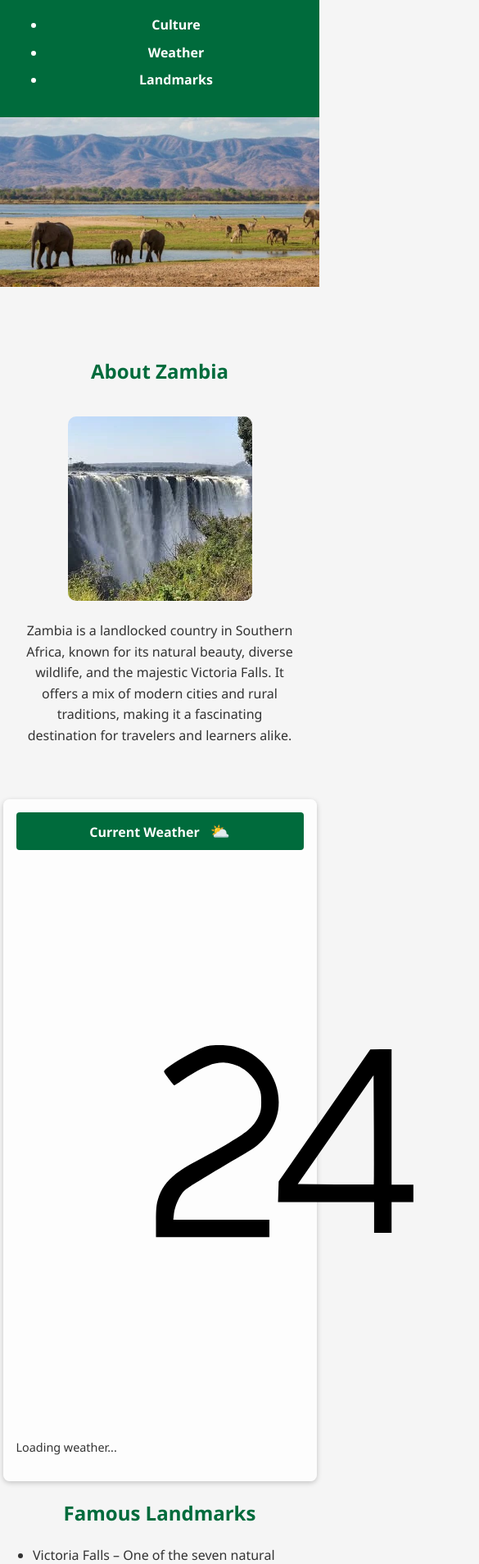
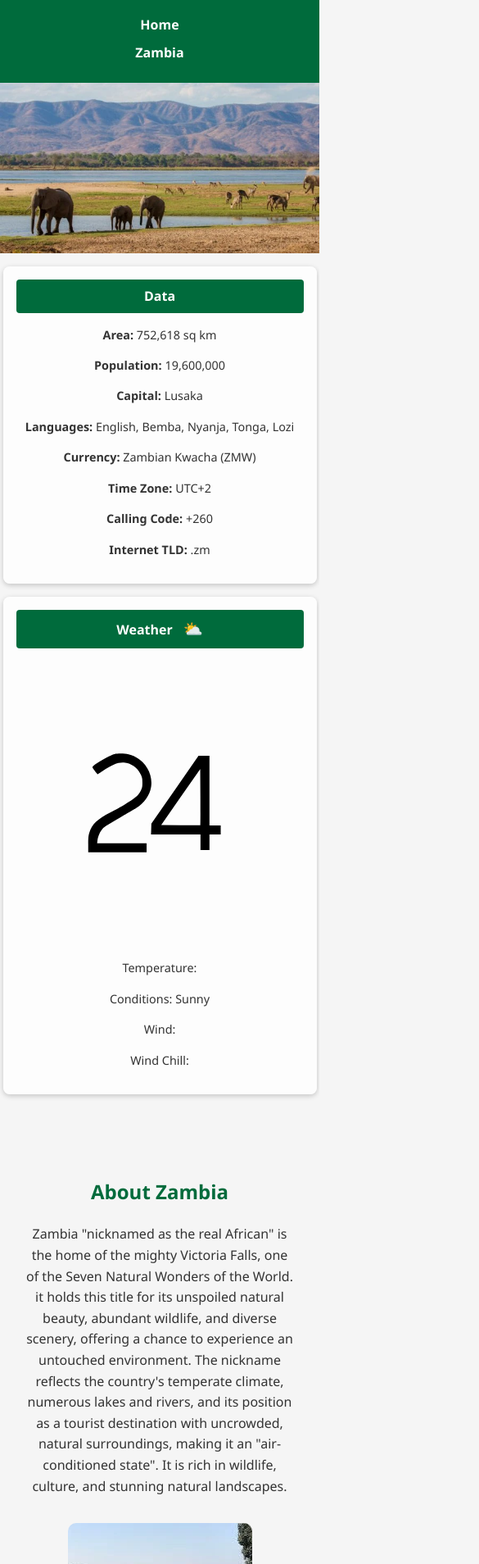
Before and after one commit to muyolim/wdd131, a plain HTML site: page place.html in a window 390 px wide. Shown: the part 92-2000 px from the top of the page at 82% size, 585 px wide, since content can reach past the window. Drawn offline with Linux system fonts and the light colour scheme; a script that the page names is missing.

Commit message:
Final commit for Zambia country page with responsive design and windchill logic

```diff
--- a/place.html
+++ b/place.html
@@ -1,14 +1,20 @@
 <!DOCTYPE html>
-<html lang="en-US">
+<html lang="en">
 
 <head>
   <meta charset="UTF-8">
   <meta name="viewport" content="width=device-width,initial-scale=1.0">
-  <title>WDD 131 | Discover Zambia</title>
+  <title>Discover Zambia |WDD 131 </title>
   <meta name="description" content="Discover Zambia's culture, weather, and landmarks in this WDD 131 project page.">
   <meta name="author" content="Daniel Mukonda">
+
+  <!-- CSS -->
   <link rel="stylesheet" href="styles/place.css">
+
+  <!-- Google Fonts -->
   <link href="https://fonts.googleapis.com/css2?family=Roboto:wght@400;700&display=swap" rel="stylesheet">
+
+  <!-- JS -->
   <script src="scripts/main.js" defer></script>
 </head>
 
@@ -16,57 +22,62 @@
   <header>
     <h1>Discover Zambia</h1>
     <nav>
-      <ul>
-        <li><a href="#">Culture</a></li>
-        <li><a href="#">Weather</a></li>
-        <li><a href="#">Landmarks</a></li>
-      </ul>
+      <a href="index.html">Home</a>
+      <a href="place.html">Zambia</a>
     </nav>
   </header>
 
   <main>
-    <!-- Hero Section -->
+    <!-- Hero -->
     <section class="hero">
       <picture>
-        <source srcset="images/zambia-hero-small.webp" media="(max-width: 600px)">
-        <source srcset="images/zambia-hero-large.webp" media="(min-width: 601px)">
-        <img src="images/zambia-hero-large.webp" alt="Zambia scenic hero image">
+        <source srcset="images/zambia-hero-large.webp" media="(min-width: 1024px)">
+        <source srcset="images/zambia-hero-medium.webp" media="(min-width: 600px)">
+        <img src="images/zambia-hero-small.webp" alt="Victoria Falls in Zambia" />
       </picture>
-    </section>
 
-    <!-- About Section -->
-    <section class="about">
-      <h2>About Zambia</h2>
-      <img src="images/zambia-about.webp" alt="Zambia landscape">
-      <p>
-        Zambia is a landlocked country in Southern Africa, known for its natural beauty, diverse wildlife,
-        and the majestic Victoria Falls. It offers a mix of modern cities and rural traditions, making it
-        a fascinating destination for travelers and learners alike.
-      </p>
-    </section>
+      <!-- Data overlay -->
+      <div class="data">
+        <h2>Data</h2>
+        <p><strong>Area:</strong> 752,618 sq km</p>
+        <p><strong>Population:</strong> 19,600,000</p>
+        <p><strong>Capital:</strong> Lusaka</p>
+        <p><strong>Languages:</strong> English, Bemba, Nyanja, Tonga, Lozi</p>
+        <p><strong>Currency:</strong> Zambian Kwacha (ZMW)</p>
+        <p><strong>Time Zone:</strong> UTC+2</p>
+        <p><strong>Calling Code:</strong> +260</p>
+        <p><strong>Internet TLD:</strong> .zm</p>
+      </div>
 
-    <!-- Weather Section -->
-    <section class="weather">
-      <h2>Current Weather</h2>
-      <div class="weather-info">
-        <img src="images/weather.svg" alt="Weather icon">
-        <p id="weather-data">Loading weather...</p>
+      <!-- Weather overlay -->
+      <div class="weather">
+        <h2>Weather</h2>
+        <img src="images/weather.svg" alt="Weather icon" />
+        <p>Temperature: <span id="temperature"></span></p>
+        <p>Conditions: Sunny</p>
+        <p>Wind: <span id="windspeed"></span></p>
+        <p>Wind Chill: <span id="windchill"></span></p>
       </div>
     </section>
 
-    <!-- Landmarks Section -->
-    <section class="landmarks">
-      <h2>Famous Landmarks</h2>
-      <ul>
-        <li>Victoria Falls – One of the seven natural wonders of the world</li>
-        <li>South Luangwa National Park – Home to diverse wildlife</li>
-        <li>Lake Kariba – One of the world’s largest man-made lakes</li>
-      </ul>
+    <!-- About -->
+    <section class="about">
+      <h2>About Zambia</h2>
+      <p>
+        Zambia "nicknamed as the real African" is the home of the mighty Victoria Falls, one of the Seven Natural
+        Wonders of the World. it holds this title for its unspoiled natural beauty, abundant wildlife, and diverse
+        scenery, offering a chance to experience an untouched environment. The nickname reflects the country's temperate
+        climate,
+        numerous lakes and rivers, and its position as a tourist destination with uncrowded, natural surroundings,
+        making it an "air-conditioned state". It is rich in wildlife, culture, and stunning natural landscapes.
+      </p>
+      <img src="images/zambia-about.webp" alt="Victoria Falls landscape" />
     </section>
   </main>
 
   <footer>
-    <p>&copy; 2025 Discover Zambia | WDD 131 | Daniel Mukonda</p>
+    <p>&copy; <span id="year"></span> Zambia Page</p>
+    <p>Last Modified: <span id="lastModified"></span></p>
   </footer>
 </body>
 
```
Also changed, not shown: temples.html (+1 -1 lines).
